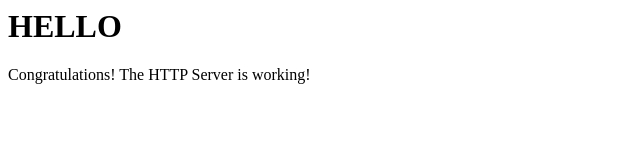
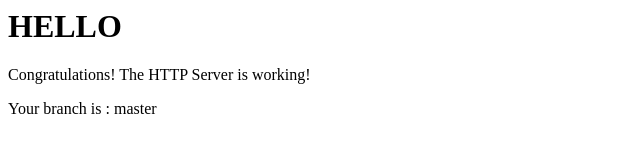
Before and after one commit to rogeenok/justai_devops_task, a plain HTML site: page src/index.html in a window 1280 px wide. Shown: the whole page, without its empty margins (0-640 px from the left). Drawn offline with Linux system fonts and the light colour scheme.

Commit message:
update index.html (master)

```diff
--- a/src/index.html
+++ b/src/index.html
@@ -5,5 +5,6 @@
     <body>
         <h1>HELLO</h1>
         <p>Congratulations! The HTTP Server is working!</p>
+        <p>Your branch is : master</p>
     </body>
 </html>
```
